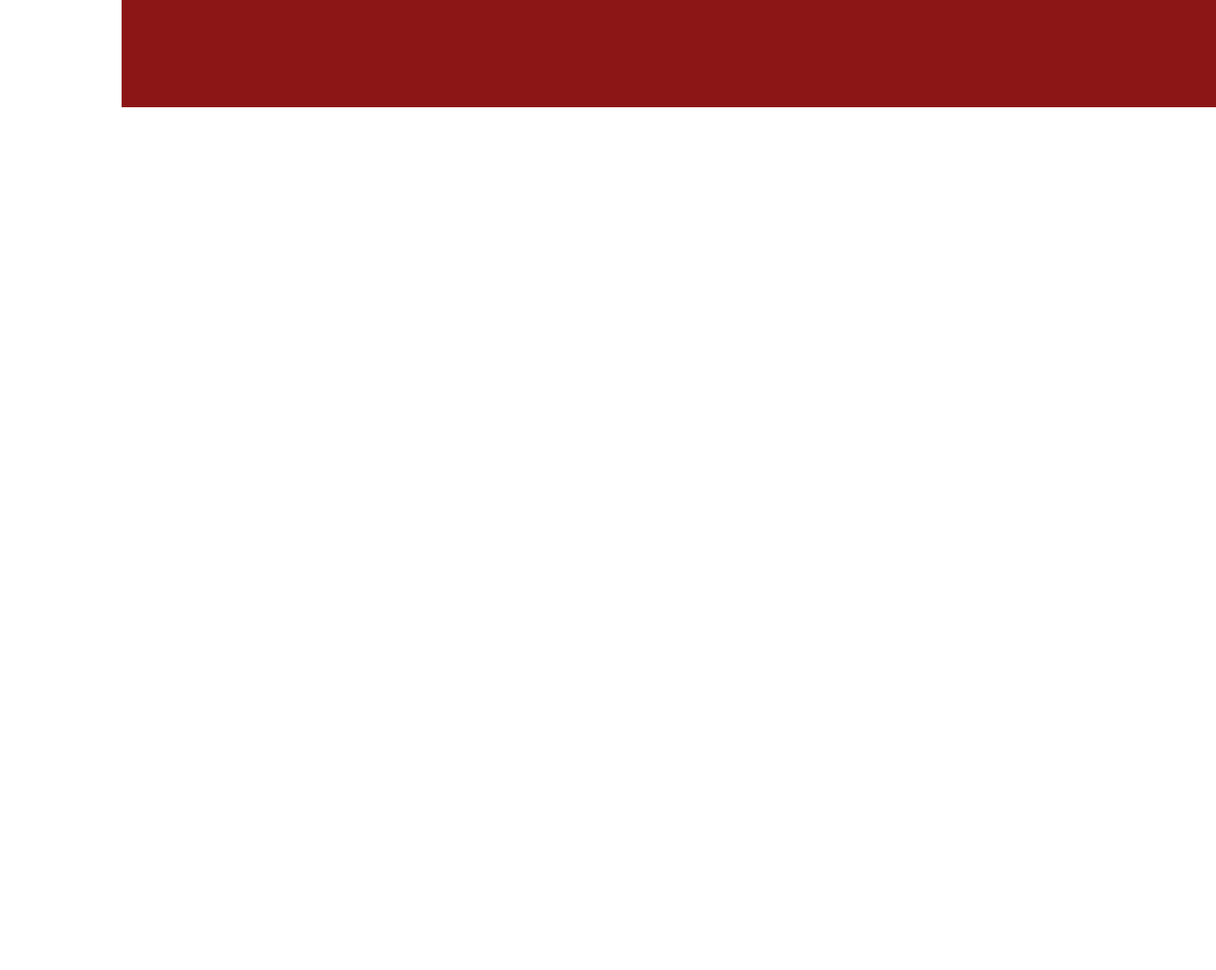
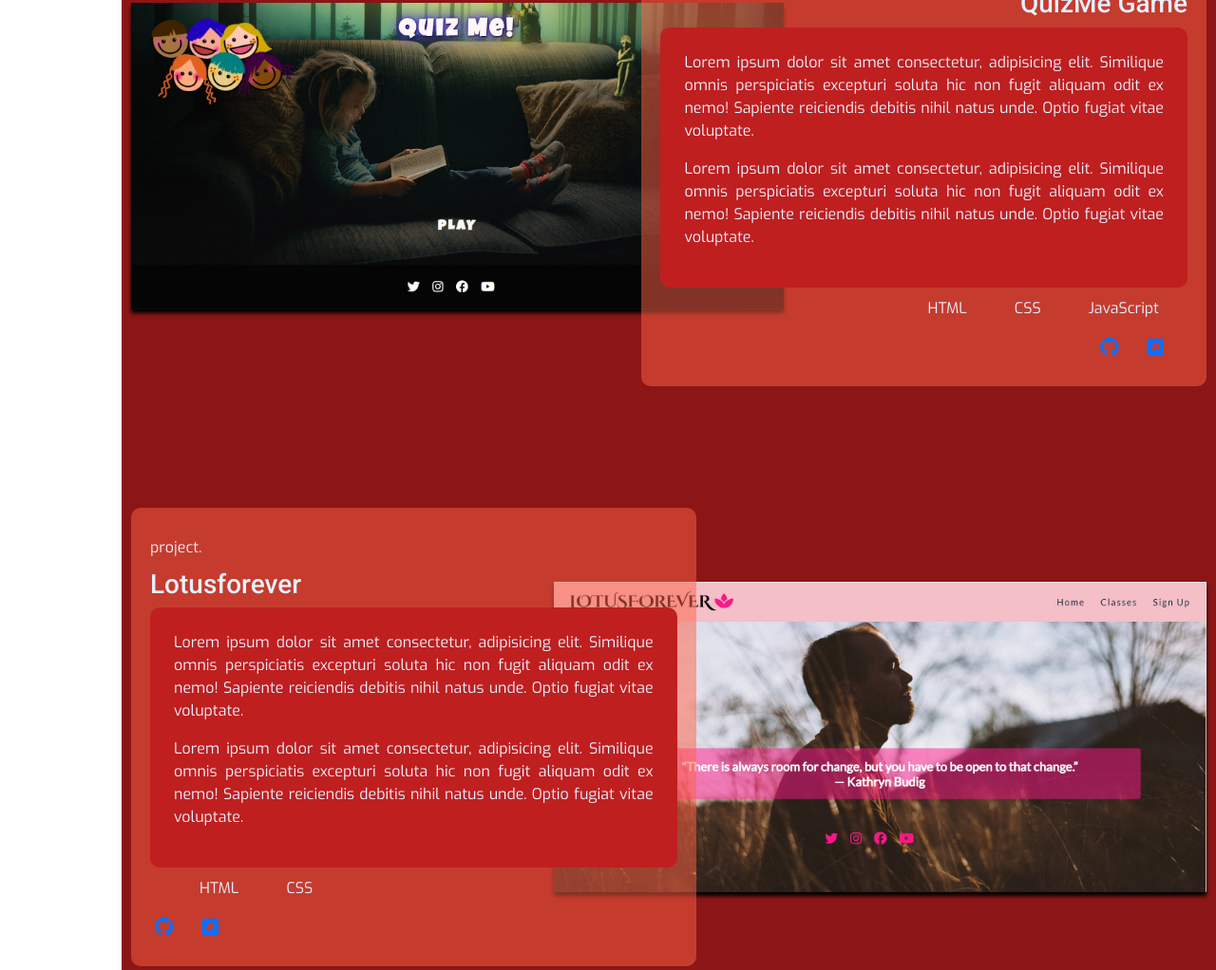
Before and after one commit to SamuelUkachukwu/Resume-Samuel-Ukachukwu, a plain HTML site: page index.html in a window 1280 px wide. Shown: the part 1487-2509 px from the top of the page at 95% size. Drawn offline with nearby package versions, Linux system fonts and the light colour scheme; a web font is replaced by a local one.

Commit message:
Add html elements and css styling to project sections

```diff
--- a/assets/css/style.css
+++ b/assets/css/style.css
@@ -1,11 +1,13 @@
 @import url('https://fonts.googleapis.com/css2?family=Bevan&family=Ceviche+One&family=Exo:wght@200;300;400&family=Roboto:wght@400;500;700&display=swap');
+
 :root {
     --dark-red: #8C1616;
-    --red:#BF1F1F;
+    --red: #BF1F1F;
     --black: #01090D;
     --white: #e6f1ff;
     --green: #80F8FF;
 }
+
 * {
     margin: 0;
     padding: 0;
@@ -63,7 +65,7 @@
 }
 
 .navbar-toggler {
-    color:var(--white);
+    color: var(--white);
     border-color: var(--dark-red);
     /* background-color: red; */
 }
@@ -115,6 +117,7 @@
 }
 
 .side-bar {
+    border-right: 3px solid var(--black);
     display: flex;
     background-color: var(--dark-red);
     align-items: flex-end;
@@ -140,28 +143,20 @@
 }
 
 .social-menu li a:hover {
-    color:var(--green);
+    color: var(--green);
 }
 
 .col {
     width: 90%;
-    height: 100vh;
+    /* height: 100vh; */
     margin-left: 10%;
+    padding: 5% 10px;
+    background-color: var(--dark-red);
+    display: flex;
+    align-items: center;
+    justify-content: center;
 }
-/* .col-header{
-    padding: 20px;
-    letter-spacing: 1px;
-display: flex;
-text-transform: uppercase;
-font-weight: bold;
-    /* -webkit-box-align: center; */
-    /* align-items: center; */
-    /* position: relative; */
-    /* margin: 10px 0px 40px; */
-    /* width: 100%; */
-    /* font-size: clamp(26px,5vw,32px); */
-    /* white-space: nowrap;
-} */
+
 .col-hero {
     display: flex;
     align-items: center;
@@ -182,7 +177,6 @@ font-weight: bold;
 .hr-txt4 {
     margin: 20px 0px 0px;
     max-width: 540px;
-
 }
 
 .base {
@@ -246,7 +240,6 @@ font-weight: bold;
     font-size: 12px;
     text-decoration: none;
     color: var(--white);
-
 }
 
 .side2 {
@@ -259,17 +252,15 @@ font-weight: bold;
 }
 
 /* about page styling */
-.about{
-    /* height: 90vh; */
-    background-color: var(--dark-red);
+.about {
+    /* background-color: var(--dark-red);
     display: flex;
     align-items: center;
-    justify-content: center;
+    justify-content: center; */
 }
 
 .about-text {
     width: 590px;
-    /* height: 280px; */
     background-color: var(--red);
     color: var(--white);
     z-index: 2;
@@ -279,7 +270,6 @@ font-weight: bold;
 
 .about-image {
     width: 328px;
-    /* height: 420px; */
     background-color: var(--red);
     margin-left: -20px;
     box-shadow: 5px 4px 4px rgb(0 0 0 / 100%);
@@ -287,9 +277,81 @@ font-weight: bold;
 
 #picture-me {
     width: 100%;
-    height: 100%;
+    /* height: 60vh; */
 }
 
+/* project section styling */
+.project {
+/* background-color: blueviolet;
+display: flex;
+align-items: center;
+justify-content: center;
+padding: 20px; */
+}
+.project-img{
+    /* display: inline-block; */
+    width: 70%;
+    box-shadow: 0px 4px 4px rgb(0 0 0 / 100%);
+}
+.project-img img{
+    width: 100%;
+}
+
+.project-info-card {
+    margin-left: -150px;
+    width: 60%;
+    /* height: 40vh; */
+    background-color:hsla(9, 100%, 64%, 0.5);
+    /* display: flex; */
+    padding: 20px;
+    border-radius: 10px;
+    color: var(--white);
+}
+.project-intro{
+    text-align: right;
+    margin: 10px 0px;
+}
+.project-title{
+    text-align: right;
+    font-family: 'Roboto', sans-serif;
+}
+.project-description{
+    text-align: justify;
+    padding: 25px;
+    border-radius: 10px;
+    background-color: var(--red);
+}
+.project-languages{
+    list-style: none;
+    display: flex;
+    margin: 0;
+    justify-content: flex-end;
+}
+.project-languages li{
+    padding: 10px 20px;
+    margin-right: 10px;
+}
+.project-links{
+    font-size: 20px;
+    display: flex;
+    justify-content: flex-end;
+}
+.project-links a{
+    padding: 5px;
+    margin-right: 20px
+}
+#lotusforever{
+    margin: 0;
+    margin-right: -150px;
+    z-index: 1;
+}
+.reverse{
+    text-align: left;
+}
+.reverse-flex{
+    justify-content: flex-start;
+}
+/* media screen styling starts here */
 @media screen and (max-width: 768px) {
 
     .side-bar,
@@ -301,35 +363,33 @@ font-weight: bold;
         width: 100%;
         margin: 0;
     }
-    .about{
+
+    .about {
         display: block;
         text-align: center;
     }
-    .about-boxes{
+
+    .about-boxes {
         margin: auto;
     }
-    .about-text{
+
+    .about-text {
         width: 90%;
     }
-    .about-image{
+
+    .about-image {
         width: 50%;
         margin-top: -10px;
     }
+    .project{
+        display: block;
+    }
+    .project-info-card{
+        width: 90%;
+margin: auto;
+    }
+    .project-img{
+margin: auto;
+width: 60%;
+    }
 }
-
-/* .animation {
-    margin-top: 10px;
-    font-size: 3rem;
-    font-family: 'Luckiest Guy', cursive;
-    letter-spacing: 5px;
-    text-shadow: 1px 1px 2px #000, 0 0 25px #3901FF, 0 0 5px #210099;
-    color: #FFF7F8;
-    transition: .3s ease-out;
-}
-
-.animation:hover {
-    transform: scale(1.5);
-    -webkit-transform: scale(1.5);
-    -ms-transform: scale(1.5);
-    color: #fffe97;
-} */
--- a/index.html
+++ b/index.html
@@ -116,23 +116,80 @@
       <div class="fancy side2"></div>
     </div>
   </section>
-<!-- About Me  -->
+
+  <!-- About Me  -->
   <section class="about col">
     <div class="about-text about-boxes">
       <h3>About Me</h3>
-      <p>Lorem ipsum dolor, sit amet consectetur adipisicing elit. In odit magni rerum ut vitae repudiandae enim modi! At, repellat? Laudantium distinctio sapiente cum, ratione hic tenetur autem, sunt quos quo quis id ullam deleniti necessitatibus optio mollitia vero maiores impedit harum ducimus porro cumque blanditiis odio voluptates. Perspiciatis, culpa id.</p>
+      <p>Lorem ipsum dolor, sit amet consectetur adipisicing elit. In odit magni rerum ut vitae repudiandae enim modi!
+        At, repellat? Laudantium distinctio sapiente cum, ratione hic tenetur autem, sunt quos quo quis id ullam
+        deleniti necessitatibus optio mollitia vero maiores impedit harum ducimus porro cumque blanditiis odio
+        voluptates. Perspiciatis, culpa id.</p>
       <button>Click Me</button>
     </div>
     <div class="about-image about-boxes">
       <img id="picture-me" src="assets/images/samuel-ukachukwu.jpg" alt="">
     </div>
   </section>
+
   <!-- QuizMe project display -->
-  <section class="projects col"></section>
+  <section class="project col">
+      <!-- image of quizme project -->
+      <div class="project-img">
+        <a href=""><img src="assets/images/QuizMe.jpg" alt=""></a>
+      </div>
+
+    <div class="project-info-card">
+      <p class="project-intro">project.</p>
+      <h3 class="project-title">QuizMe Game</h3>
+      <div class="project-description">
+        <p>Lorem ipsum dolor sit amet consectetur, adipisicing elit. Similique omnis perspiciatis excepturi soluta hic
+          non fugit aliquam odit ex nemo! Sapiente reiciendis debitis nihil natus unde. Optio fugiat vitae voluptate.
+        </p>
+        <p>Lorem ipsum dolor sit amet consectetur, adipisicing elit. Similique omnis perspiciatis excepturi soluta hic
+          non fugit aliquam odit ex nemo! Sapiente reiciendis debitis nihil natus unde. Optio fugiat vitae voluptate.
+        </p>
+      </div>
+      <ul class="project-languages">
+        <li>HTML</li>
+        <li>CSS</li>
+        <li>JavaScript</li>
+      </ul>
+      <div class="project-links">
+        <a href=""><i class="fab fa-github"></i></a>
+        <a href=""><i class="fas fa-external-link-square-alt"></i></a>
+      </div>
+    </div>
+  </section>
+
   <!-- Lotusforever project display -->
-  <section class="projects col"></section>
+  <section class="projects col">
+  <div id="lotusforever" class="project-info-card">
+    <p class="project-intro reverse">project.</p>
+    <h3 class="project-title reverse">Lotusforever</h3>
+    <div class="project-description">
+      <p>Lorem ipsum dolor sit amet consectetur, adipisicing elit. Similique omnis perspiciatis excepturi soluta hic
+        non fugit aliquam odit ex nemo! Sapiente reiciendis debitis nihil natus unde. Optio fugiat vitae voluptate.
+      </p>
+      <p>Lorem ipsum dolor sit amet consectetur, adipisicing elit. Similique omnis perspiciatis excepturi soluta hic
+        non fugit aliquam odit ex nemo! Sapiente reiciendis debitis nihil natus unde. Optio fugiat vitae voluptate.
+      </p>
+    </div>
+    <ul class="project-languages reverse-flex">
+      <li>HTML</li>
+      <li>CSS</li>
+    </ul>
+    <div class="project-links reverse-flex">
+      <a href=""><i class="fab fa-github"></i></a>
+      <a href=""><i class="fas fa-external-link-square-alt"></i></a>
+    </div>
+  </div>
+  <div class="project-img">
+    <a href=""><img src="assets/images/lotusforever.jpg" alt=""></a>
+  </div>
+  </section>
   <!-- Medplus Pharmacy Project Display -->
-  <section class="contact col"></section>
+  <section class="others col"></section>
 
   <footer class="footer">
 
```
Also changed, not shown: assets/images/QuizMe.jpg (added), assets/images/lotusforever.jpg (added).
